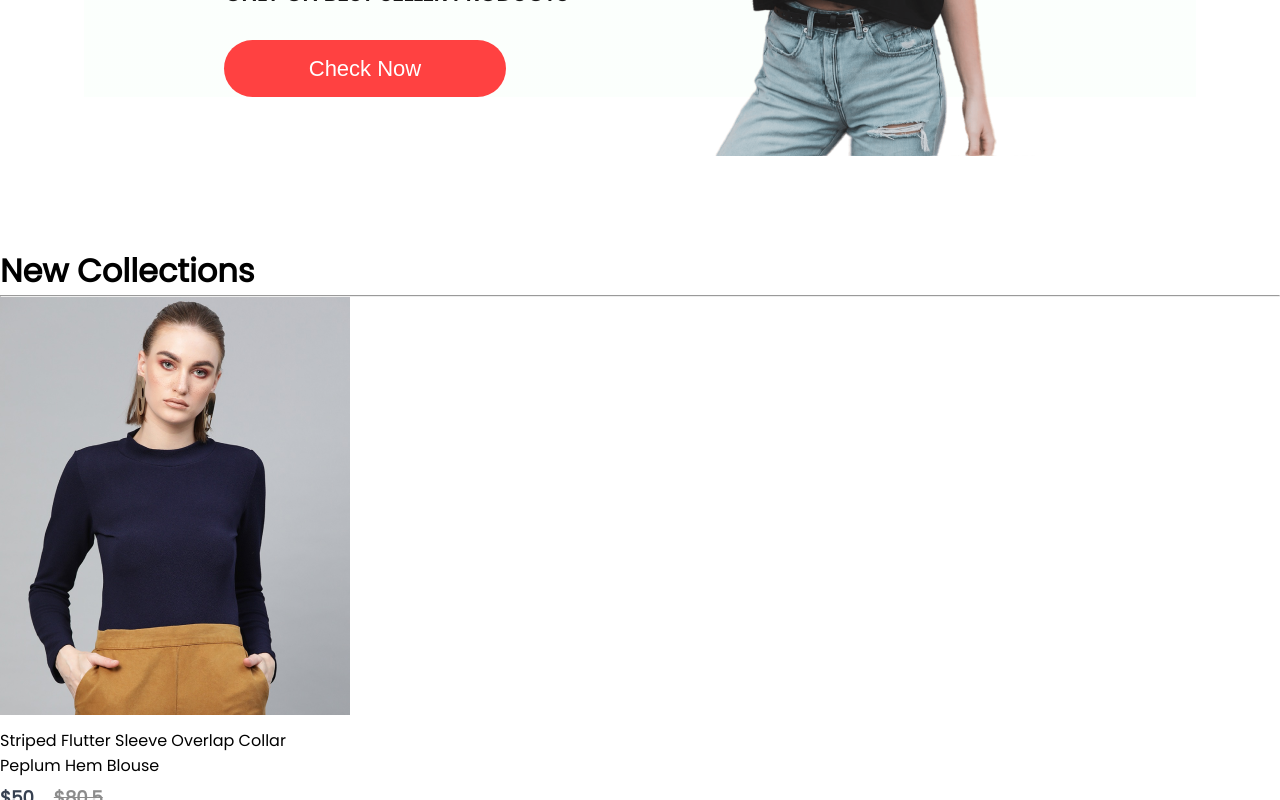
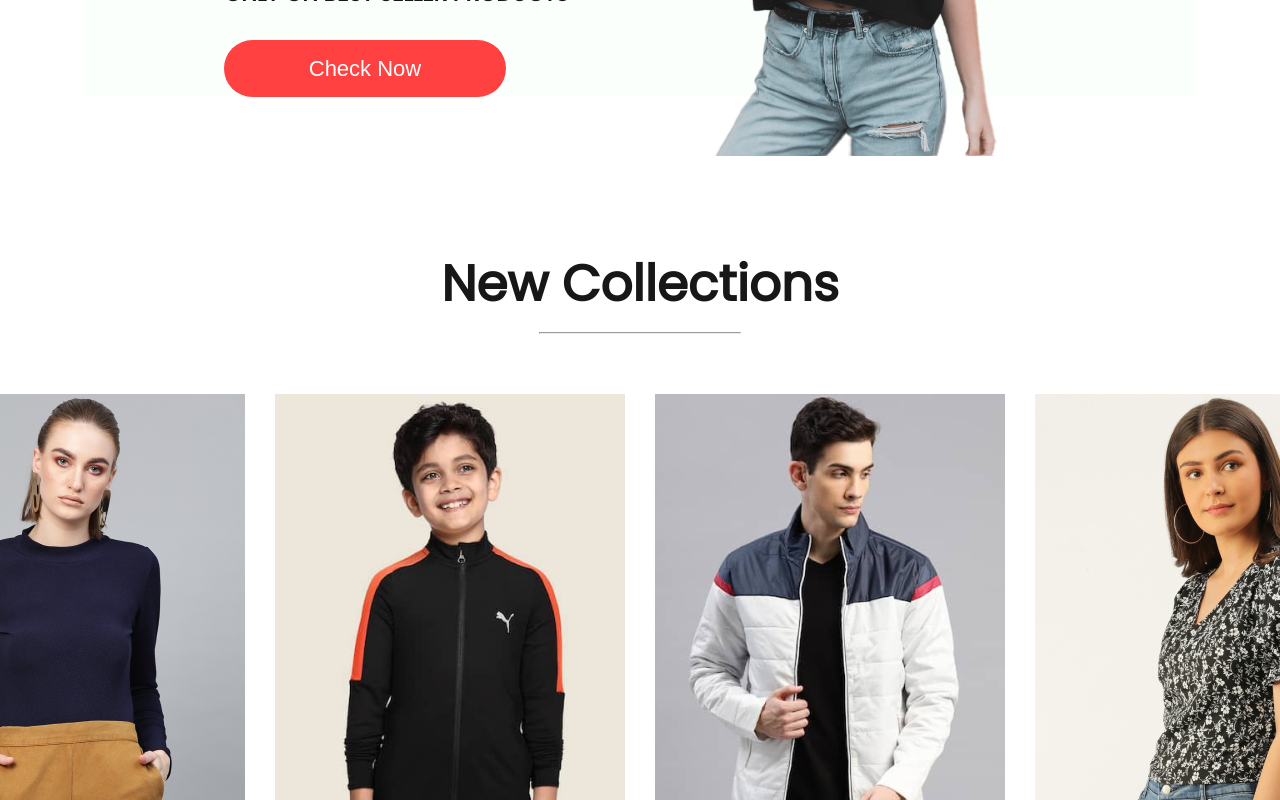
Before and after one commit to Ajay-v44/BuyIt, a React (Create React App) app in the folder frontend/: page / in a window 1280 px wide. Shown: the part 2000-2800 px from the top of the page. Built offline with nearby package versions, Linux system fonts and the light colour scheme.

Commit message:
bugs fixed

```diff
--- a/frontend/public/index.html
+++ b/frontend/public/index.html
@@ -2,7 +2,7 @@
 <html lang="en">
   <head>
     <meta charset="utf-8" />
-    <link rel="icon" href="%PUBLIC_URL%/favicon.ico" />
+    <link rel="icon" href="./logo.png" />
     <link rel="preconnect" href="https://fonts.googleapis.com">
 <link rel="preconnect" href="https://fonts.gstatic.com" crossorigin>
 <link href="https://fonts.googleapis.com/css2?family=Poppins&display=swap" rel="stylesheet">
@@ -12,7 +12,7 @@
       name="description"
       content="Web site created using create-react-app"
     />
-    <link rel="apple-touch-icon" href="%PUBLIC_URL%/logo192.png" />
+    <link rel="apple-touch-icon" href="../src/components/Assets/logo.png" />
     <!--
       manifest.json provides metadata used when your web app is installed on a
       user's mobile device or desktop. See https://developers.google.com/web/fundamentals/web-app-manifest/
--- a/frontend/src/components/NewCollections/NewCollections.css
+++ b/frontend/src/components/NewCollections/NewCollections.css
@@ -0,0 +1,25 @@
+.NewCollections{
+    display: flex;
+    flex-direction: column;
+    align-items: center;
+    gap: 10px;
+    height: 90vh;
+}
+
+.NewCollections h1{
+    color:#171717;
+    font-size: 50px;
+    font-weight: 600;
+}
+.NewCollections hr{
+    width: 200px;
+    height: 6px;
+    border-radius: 10px;
+    background: #252525;
+}
+.collections{
+display: grid;
+grid-template-columns: 1fr 1fr 1fr 1fr;
+margin-top: 50px;
+gap:30px
+}
--- a/frontend/src/components/popular/popular.css
+++ b/frontend/src/components/popular/popular.css
@@ -1,4 +1,4 @@
-.popular{
+.Popular{
     display: flex;
     flex-direction: column;
     align-items: center;
@@ -6,18 +6,18 @@
     height: 90vh;
 }
 
-.popular h1{
+.Popular h1{
     color:#171717;
     font-size: 50px;
     font-weight: 600;
 }
-.popular hr{
+.Popular hr{
     width: 200px;
     height: 6px;
     border-radius: 10px;
     background: #252525;
 }
-.popular-item{
+.Popular-item{
     margin-top: 50px;
     display: flex;
     gap: 30px;
--- a/frontend/src/components/popular/popular.jsx
+++ b/frontend/src/components/popular/popular.jsx
@@ -2,12 +2,12 @@ import React from 'react'
 import data_product from '../Assets/data';
 import './popular.css';
 import Item from '../item/Item'
-const popular = () => {
+const Popular = () => {
     return (
-        <div className='popular'>
-            <h1>POPULAR IN WOMEN</h1>
+        <div className='Popular'>
+            <h1>Popular IN WOMEN</h1>
             <hr />
-            <div className="popular-item">
+            <div className="Popular-item">
             {data_product.map((item) => (
                     <Item key={item.id} id={item.id} name={item.name} image={item.image} old_price={item.old_price} new_price={item.new_price} />
                 ))}
@@ -19,4 +19,4 @@ const popular = () => {
     )
 }
 
-export default popular
+export default Popular
--- a/frontend/src/pages/Shop.jsx
+++ b/frontend/src/pages/Shop.jsx
@@ -1,14 +1,15 @@
 import React from 'react';
 import Hero from '../components/Hero/hero';
 import Popular from '../components/Popular/Popular';
+
+import NewCollections from '../components/NewCollections/NewCollections';
 import Offers from '../components/Offers/Offers';
-import NewCollections from '../components/NewCollections/NewCollections';
 
 const Shop = () => {
     return (
         <div>
             <Hero />
-            <Popular />
+            <Popular/>
             <Offers/>
             <NewCollections/>
         </div>
```
Also changed, not shown: frontend/public/logo.png (added), 1 other file (tests, documents, lock files or other folders).
